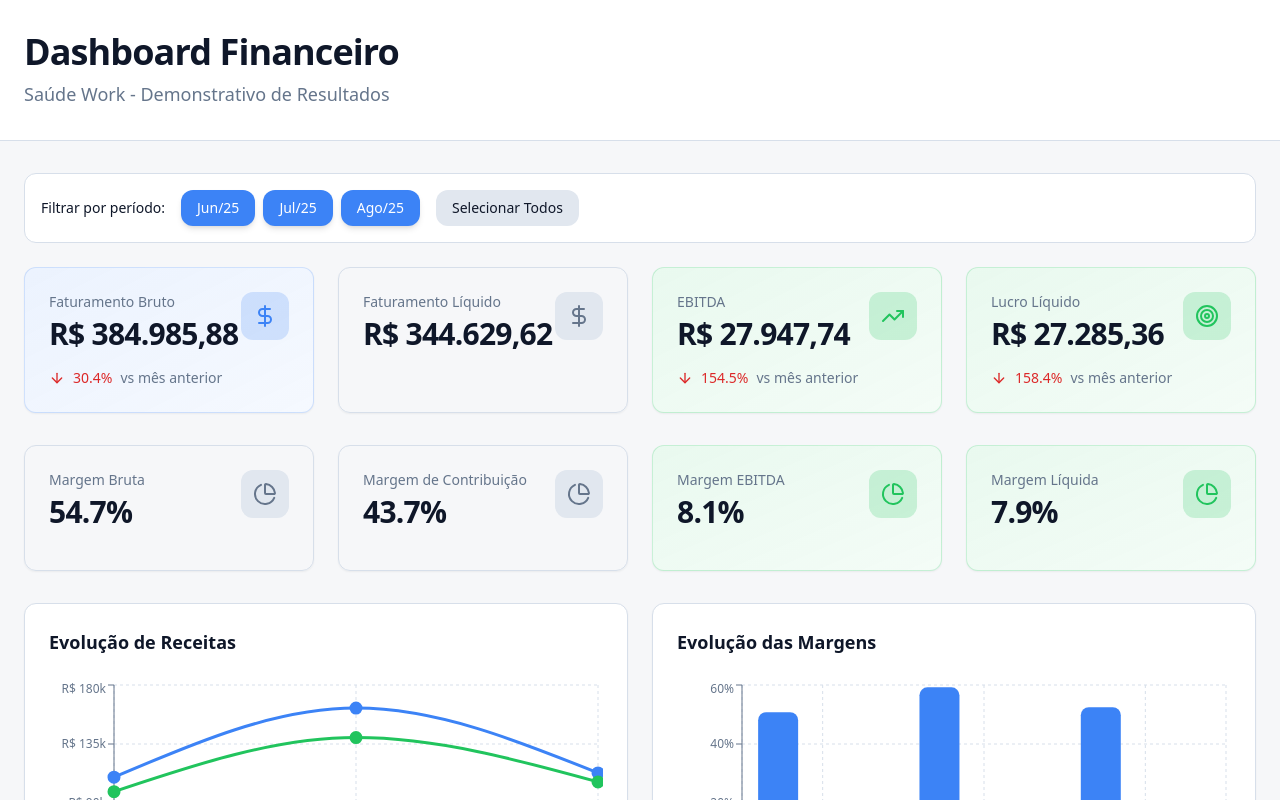
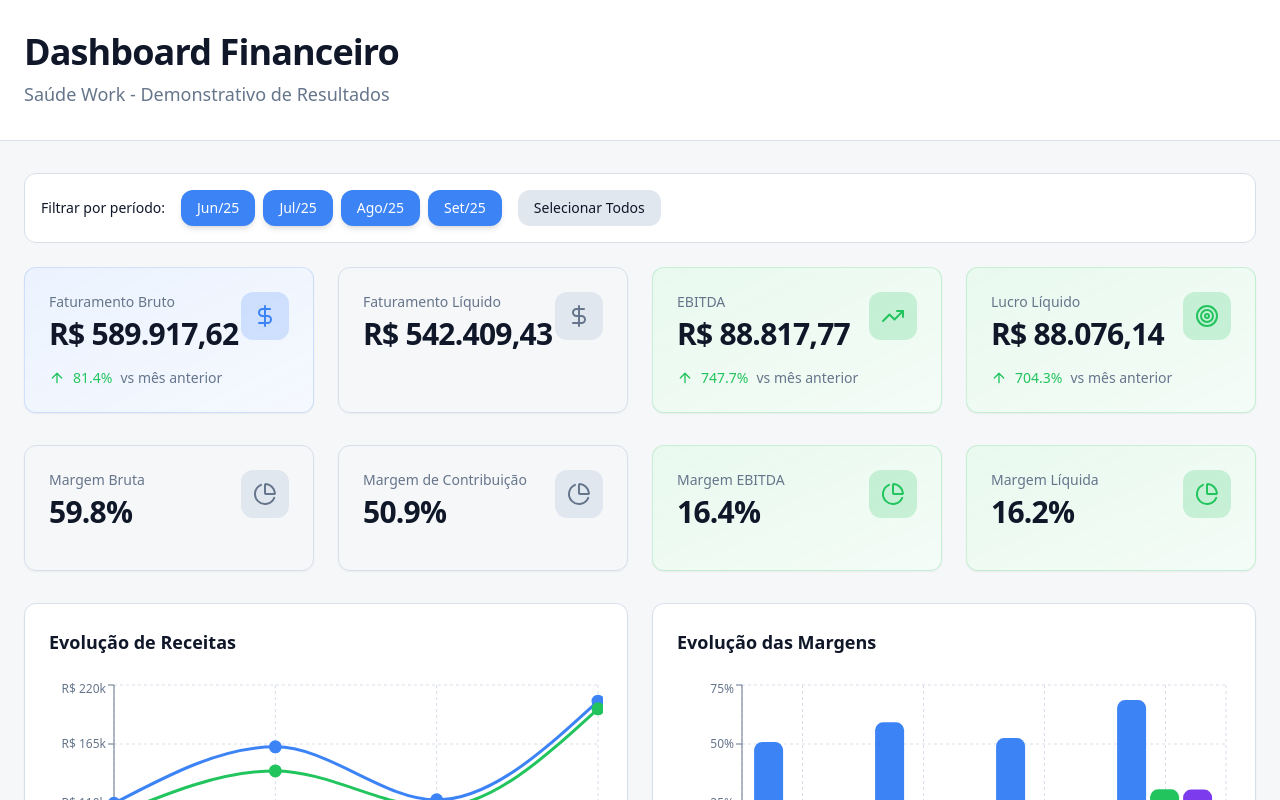
Before and after one commit to Leonardo220289/swfinanceiro, a React (Vite) app: page / in a window 1280 px wide. Shown: the top 800 px of the page. Built offline with nearby package versions, Linux system fonts and the light colour scheme; the HTML template or start-up script is replaced by a standard one.

Commit message:
Update financial data

```diff
--- a/src/data/financialData.ts
+++ b/src/data/financialData.ts
@@ -64,6 +64,22 @@ export const financialData: MonthlyData[] = [
     lucroLiquido: -10059.71,
     margemLiquida: -9.5,
   },
+  {
+    month: "Set/25",
+    faturamentoBruto: 204931.74,
+    faturamentoLiquido: 197779.81,
+    custos: 62015.47,
+    lucroBruto: 135764.34,
+    margemBruta: 68.6,
+    despesasVariaveis: 10307.04,
+    despesasFixas: 64587.27,
+    margemContribuicao: 125457.30,
+    margemContribuicaoPercent: 63.4,
+    ebitda: 60870.03,
+    margemEbitda: 30.8,
+    lucroLiquido: 60790.78,
+    margemLiquida: 30.7,
+  },
 ];
 
 export const formatCurrency = (value: number): string => {
```
